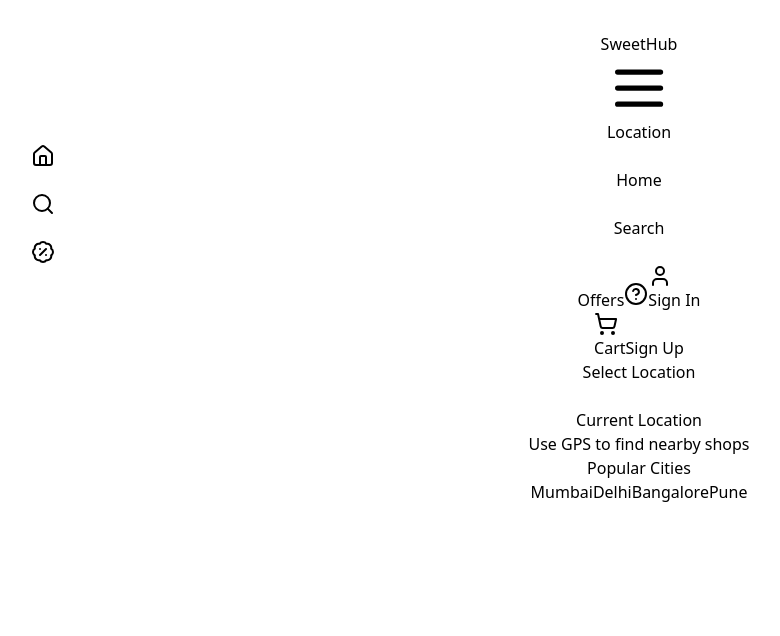
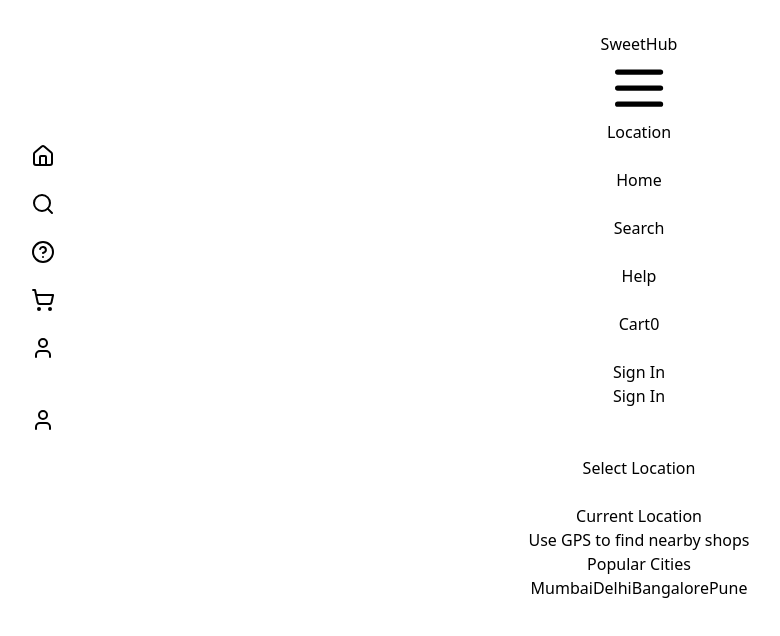
Before and after one commit to vedchaudhary2005/SweetHub-Website-Client, a React (Vite) app: page / in a window 1280 px wide. Shown: the top 636 px of the page, without its empty margins (1-781 px from the left). Built offline with nearby package versions, Linux system fonts and the light colour scheme.

Commit message:
Change In the navbar

```diff
--- a/src/components/Navbar.jsx
+++ b/src/components/Navbar.jsx
@@ -4,23 +4,33 @@
 const Navbar = () => {
   // State to control side panel visibility
   const [isLocationPanelOpen, setIsLocationPanelOpen] = useState(false);
+  // Cart item count for badge
+  const [cartCount] = useState(0);
 
   // Toggle location panel
   const toggleLocationPanel = () => {
     setIsLocationPanelOpen(!isLocationPanelOpen);
   };
 
+  // Handle keyboard navigation
+  const handleKeyDown = (e, action) => {
+    if (e.key === 'Enter' || e.key === ' ') {
+      e.preventDefault();
+      action();
+    }
+  };
+
   return (
     <>
       {/* Main Navbar - Full Width and Fixed */}
-      <nav className="bg-white shadow-md fixed top-0 left-0 right-0 w-full z-50">
-        <div className="w-full px-4 sm:px-6 lg:px-8">
-          <div className="flex justify-between items-center h-16">
+      <nav className="bg-white border-b border-gray-200 fixed top-0 left-0 right-0 w-full z-50">
+        <div className="max-w-7xl mx-auto px-4 sm:px-6 lg:px-8">
+          <div className="flex justify-between items-center h-20">
 
             {/* Left Section - Logo and Navigation */}
             <div className="flex items-center space-x-8">
               {/* Logo Placeholder */}
-              <div className="flex-shrink-0">
+              <div className="flex-shrink-0 px-2 sm:px-0">
                 <div className="text-2xl font-bold text-orange-500">SweetHub</div>
               </div>
 
@@ -28,12 +38,14 @@
               <div className="hidden md:flex items-center">
                 <button
                   onClick={toggleLocationPanel}
-                  className="flex items-center space-x-1 text-gray-700 hover:text-orange-500 transition-colors"
+                  onKeyDown={(e) => handleKeyDown(e, toggleLocationPanel)}
+                  aria-label="Select location"
+                  className="flex items-center space-x-1 text-gray-700 hover:text-orange-500 transition-colors focus:outline-none focus:ring-2 focus:ring-orange-500 focus:ring-offset-2 rounded-md px-2 py-1"
                 >
                   <svg className="w-5 h-5" fill="none" stroke="currentColor" viewBox="0 0 24 24">
                     <path strokeLinecap="round" strokeLinejoin="round" strokeWidth={2} d="M4 6h16M4 12h16M4 18h16" />
                   </svg>
-                  <span className="text-sm">Location</span>
+                  <span className="text-base font-semibold">Location</span>
                 </button>
               </div>
             </div>
@@ -43,51 +55,55 @@
               {/* Desktop Navigation Items */}
               <div className="hidden md:flex items-center space-x-4">
                 {/* Home */}
-                <a href="#" className="flex items-center space-x-1 text-gray-700 hover:text-orange-500 transition-colors">
-                  <Home className="w-4 h-4" />
-                  <span>Home</span>
-                </a>
+                <Link to="/" className="flex items-center space-x-1 text-gray-700 hover:text-orange-500 transition-colors focus:outline-none focus:ring-2 focus:ring-orange-500 focus:ring-offset-2 rounded-md px-2 py-1" aria-label="Go to home page">
+                  <Home className="w-5 h-5" />
+                  <span className="font-semibold text-base">Home</span>
+                </Link>
 
                 {/* Search */}
                 <Link
                   to="/search"
-                  className="flex items-center space-x-1 text-gray-700 hover:text-orange-500 transition-colors"
+                  className="flex items-center space-x-1 text-gray-700 hover:text-orange-500 transition-colors focus:outline-none focus:ring-2 focus:ring-orange-500 focus:ring-offset-2 rounded-md px-2 py-1"
+                  aria-label="Search for sweets and shops"
                 >
-                  <Search className="w-4 h-4" />
-                  <span>Search</span>
+                  <Search className="w-5 h-5" />
+                  <span className="font-semibold text-base">Search</span>
                 </Link>
 
-                {/* Offers */}
-                <a href="#" className="flex items-center space-x-1 text-gray-700 hover:text-orange-500 transition-colors">
-                  <BadgePercent className="w-4 h-4" />
-                  <span>Offers</span>
-                </a>
+                {/* Help */}
+                <Link to="/help" className="flex items-center space-x-1 text-gray-700 hover:text-orange-500 transition-colors focus:outline-none focus:ring-2 focus:ring-orange-500 focus:ring-offset-2 rounded-md px-2 py-1" aria-label="Get help">
+                  <HelpCircle className="w-5 h-5" />
+                  <span className="font-semibold text-base">Help</span>
+                </Link>
 
-                {/* Help */}
-                <button className="text-gray-700 hover:text-orange-500 transition-colors">
-                  <HelpCircle className="w-5 h-5" />
-                </button>
+              {/* Cart (Always visible) */}
+              <Link to="/cart" className="relative flex items-center space-x-1 text-gray-700 hover:text-orange-500 transition-colors focus:outline-none focus:ring-2 focus:ring-orange-500 focus:ring-offset-2 rounded-md px-2 py-1" aria-label={`Cart with ${cartCount} items`}>
+                <ShoppingCart className="w-5 h-5" />
+                <span className="hidden sm:inline font-semibold text-base">Cart</span>
+                {/* Cart Badge - Always show count */}
+                <span className="absolute -top-1 -right-1 bg-orange-500 text-white text-xs rounded-full h-5 w-5 flex items-center justify-center font-medium">
+                  {cartCount > 9 ? '9+' : cartCount}
+                </span>
+              </Link>
 
                 {/* Sign In */}
-                <button className="flex items-center space-x-1 text-gray-700 hover:text-orange-500 transition-colors">
-                  <User className="w-4 h-4" />
-                  <span>Sign In</span>
-                </button>
+                <Link to="/signin" className="flex items-center space-x-1 text-gray-700 hover:text-orange-500 transition-colors focus:outline-none focus:ring-2 focus:ring-orange-500 focus:ring-offset-2 rounded-md px-2 py-1" aria-label="Sign in to your account">
+                  <User className="w-5 h-5" />
+                  <span className="font-semibold text-base">Sign In</span>
+                </Link>
               </div>
 
-              {/* Cart (Always visible) */}
-              <button className="flex items-center space-x-1 text-gray-700 hover:text-orange-500 transition-colors">
-                <ShoppingCart className="w-5 h-5" />
-                <span className="hidden sm:inline">Cart</span>
-              </button>
-
-              {/* Mobile Sign Up */}
-              <button className="md:hidden text-gray-700 hover:text-orange-500 transition-colors">Sign Up</button>
+              {/* Mobile Sign In */}
+              <Link to="/signin" className="md:hidden flex items-center gap-1 text-gray-700 hover:text-orange-500 transition-colors focus:outline-none focus:ring-2 focus:ring-orange-500 focus:ring-offset-2 rounded-md px-2 py-1" aria-label="Sign in to your account">Sign In
+                <User className="w-5 h-5" />
+              </Link>
 
               {/* Mobile Hamburger for Location */}
               <button
                 onClick={toggleLocationPanel}
-                className="md:hidden text-gray-700 hover:text-orange-500 transition-colors"
+                onKeyDown={(e) => handleKeyDown(e, toggleLocationPanel)}
+                aria-label="Select location"
+                className="md:hidden text-gray-700 hover:text-orange-500 transition-colors focus:outline-none focus:ring-2 focus:ring-orange-500 focus:ring-offset-2 rounded-md p-1"
               >
                 <svg className="w-6 h-6" fill="none" stroke="currentColor" viewBox="0 0 24 24">
                   <path strokeLinecap="round" strokeLinejoin="round" strokeWidth={2} d="M4 6h16M4 12h16M4 18h16" />
@@ -100,7 +116,7 @@
       </nav>
 
       {/* Spacer to prevent content from hiding behind fixed navbar */}
-      <div className="h-16"></div>
+      <div className="h-20"></div>
 
       {/* Location Side Panel */}
       <div className={`fixed inset-0 z-50 transition-opacity duration-300 ${isLocationPanelOpen ? 'opacity-100' : 'opacity-0 pointer-events-none'}`}>
@@ -117,7 +133,9 @@
             <h2 className="text-lg font-semibold text-gray-800">Select Location</h2>
             <button
               onClick={toggleLocationPanel}
-              className="text-gray-500 hover:text-gray-700 transition-colors"
+              onKeyDown={(e) => handleKeyDown(e, toggleLocationPanel)}
+              aria-label="Close location panel"
+              className="text-gray-500 hover:text-gray-700 transition-colors focus:outline-none focus:ring-2 focus:ring-gray-500 focus:ring-offset-2 rounded-md p-1"
             >
               <svg className="w-6 h-6" fill="none" stroke="currentColor" viewBox="0 0 24 24">
                 <path strokeLinecap="round" strokeLinejoin="round" strokeWidth={2} d="M6 18L18 6M6 6l12 12" />
```
